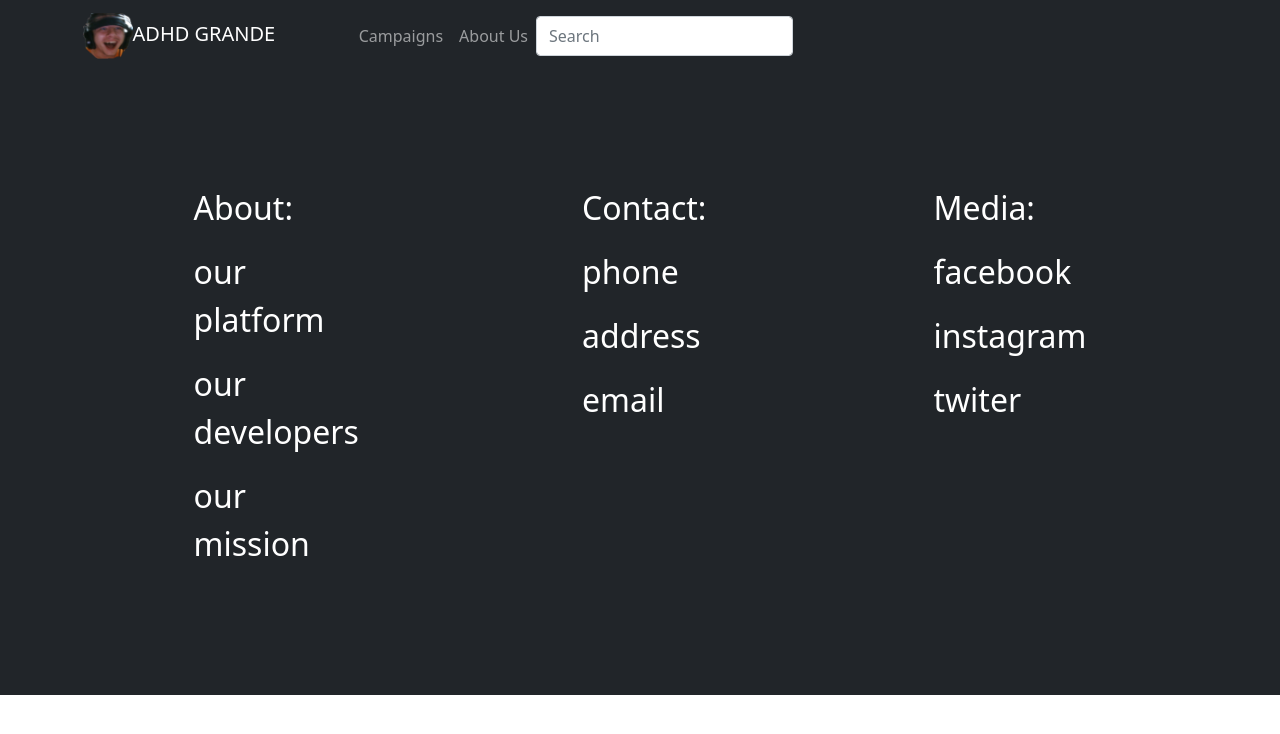
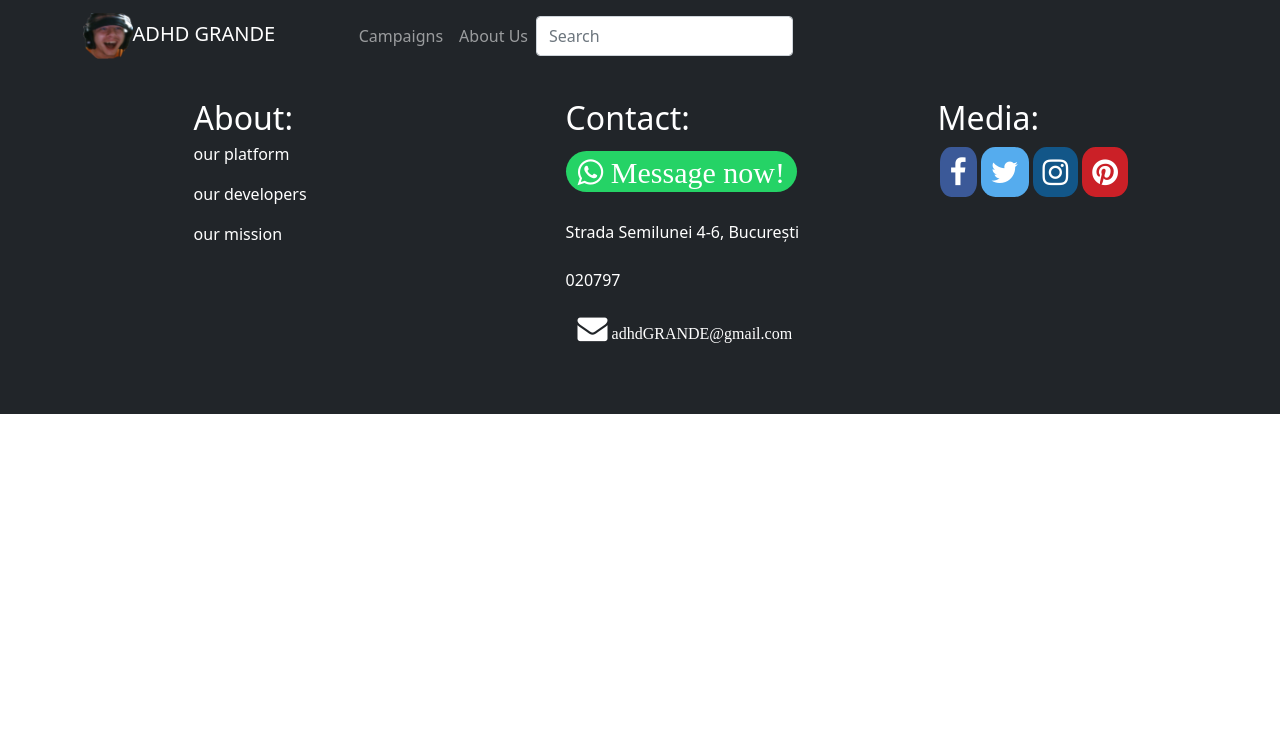
Before and after one commit to Valentin-Alexandru0099/ADHD-Grande, a React (Create React App) app in the folder client/: page / in a window 1280 px wide. Shown: the top 734 px of the page. Built offline with nearby package versions, Linux system fonts and the light colour scheme.

Commit message:
implement links for footer

```diff
--- a/client/package.json
+++ b/client/package.json
@@ -11,6 +11,7 @@
     "react-bootstrap": "^2.3.1",
     "react-dom": "^18.1.0",
     "react-scripts": "5.0.1",
+    "react-social-media-buttons": "^1.0.8",
     "web-vitals": "^2.1.4"
   },
   "scripts": {
--- a/client/public/index.html
+++ b/client/public/index.html
@@ -3,6 +3,7 @@
   <head>
     <meta charset="utf-8" />
     <link rel="icon" href="%PUBLIC_URL%/favicon.ico" />
+    <link rel="stylesheet" href="https://cdnjs.cloudflare.com/ajax/libs/font-awesome/4.7.0/css/font-awesome.min.css">
     <meta name="viewport" content="width=device-width, initial-scale=1" />
     <meta name="theme-color" content="#000000" />
     <meta
--- a/client/src/footer/footer.css
+++ b/client/src/footer/footer.css
@@ -8,7 +8,71 @@ footer{
 }
 
 div.col1, div.col2, div.col3{
-    font-size:xx-large;
+    font-size:xx-large ;
     width: 30%;
-    margin: 10%;
+    margin-top: 2%;
+    margin-left: 10%;
+    margin-bottom: 5%;
 }
+
+#email{
+    font-size: medium;
+}
+
+div.col1 > p{
+    font-size: medium;
+}
+
+.fa {
+    padding: 10px;
+    font-size: 30px;
+    text-align: center;
+    text-decoration: none;
+    margin: 5px 2px;
+    border-radius: 30%;
+  }
+
+  .fa:hover {
+      opacity: 0.7;
+  }
+
+  .fa-facebook {
+    background: #3B5998;
+    color: white;
+  }
+
+  .fa-twitter {
+    background: #55ACEE;
+    color: white;
+  }
+
+  .fa-instagram {
+    background: #125688;
+    color: white;
+  }
+  .fa-pinterest {
+    background: #cb2027;
+    color: white;
+  }
+
+  .whatsapp {
+    background-color: #25d366;
+    color: #FFF;
+    border-radius: 50px;
+    text-align: center;
+    font-size: 30px;
+}
+div.col2 > i {
+  float: left
+}
+
+div.col2 > a#address{
+  font-size: medium;
+  text-decoration: none;
+  color: white;
+}
+
+i > a{
+  text-decoration: none;
+  color: white;
+}
--- a/client/src/footer/footer.js
+++ b/client/src/footer/footer.js
@@ -2,26 +2,32 @@ import { Container } from "react-bootstrap";
 import './footer.css';
 
 function PageFooter(){
+const links = ["www.facebook.com", "www.pinterest.com", "www.twitter.com", "www.instagram.com"];
+const icons = ["fa fa-facebook","fa fa-twitter", "fa fa-instagram", "fa fa-pinterest"];
+
     return (
     <footer>
         <Container id="footer">
             <div className="col1">
-                <p>About:</p>
+                About:
                 <p>our platform</p>
                 <p>our developers</p>
                 <p>our mission</p>
             </div>
             <div className="col2">
-                <p>Contact:</p>
-                <p>phone</p>
-                <p>address</p>
-                <p>email</p>
+                Contact:<br/>
+                <a  href="https://wa.me/+40770000000"
+                    className="whatsapp"
+                    target="_blank"
+                    rel="noopener noreferrer">
+                <i className="fa fa-whatsapp"> Message now!</i></a><br/>
+                <a target="_blank" id="address" href="https://www.google.com/maps/place/Strada+Semilunei+4,+București+030167/@44.439061,26.1103133,17z/data=!3m1!4b1!4m5!3m4!1s0x40b1ff3720fc05a1:0x916032a35d575c4e!8m2!3d44.439061!4d26.112502">Strada Semilunei 4-6, București 020797</a>
+                <i className="fa fa-envelope"><a id="email" href="mailto:adhd@gamil.com>"> adhdGRANDE@gmail.com </a></i>
+
             </div>
             <div className="col3">
-                <p>Media:</p>
-                <p>facebook</p>
-                <p>instagram</p>
-                <p>twiter</p>
+                Media:<br/>
+                {links.map((link, index) =><a href={link} key={index} target='_blank' className={icons[index]}></a>)}
             </div>
         </Container>
     </footer>
```
Also changed, not shown: 1 other file (tests, documents, lock files or other folders).
